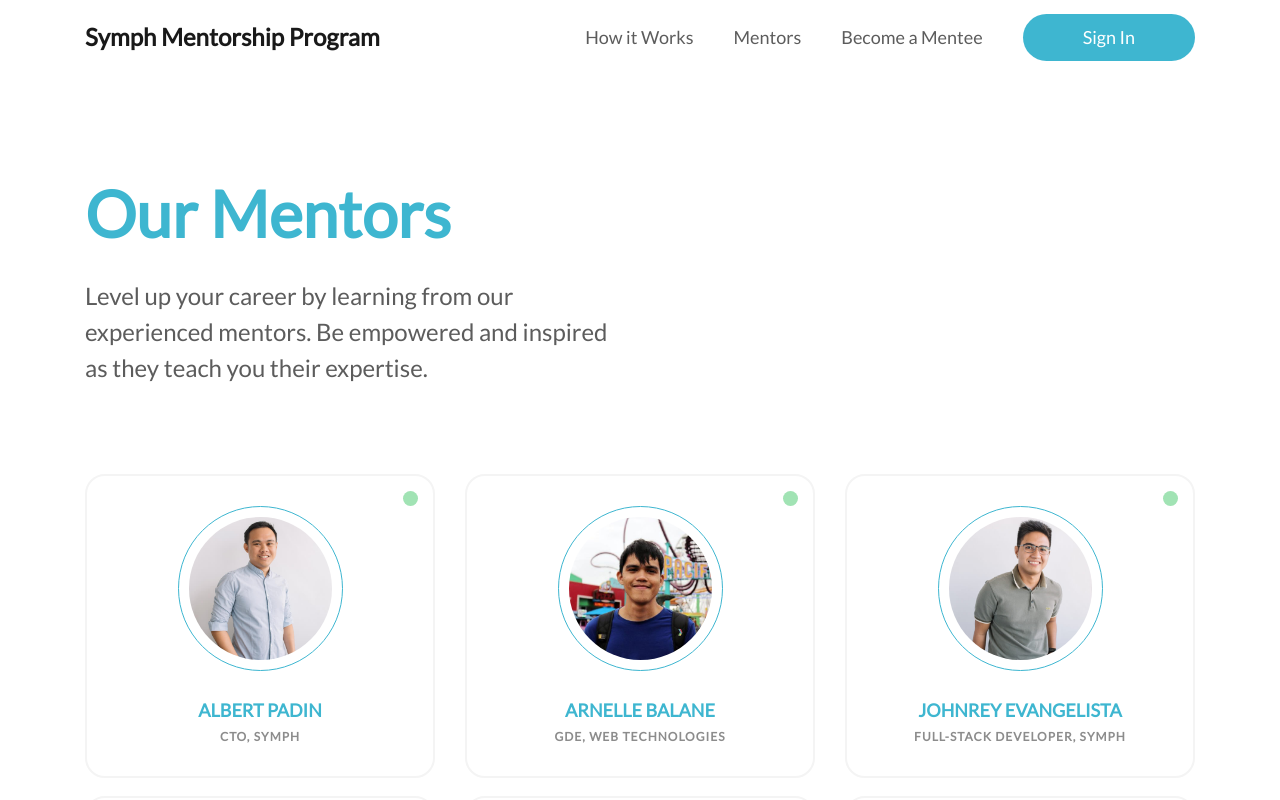
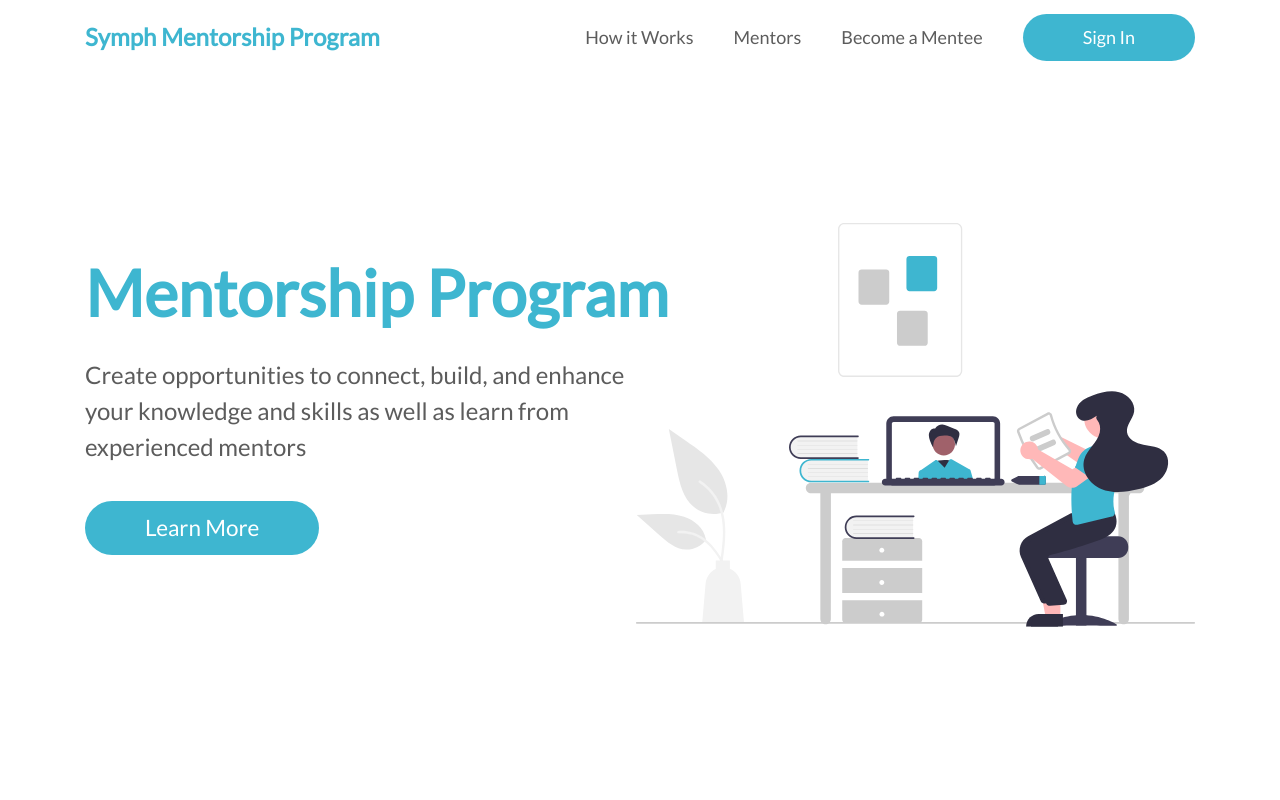
Before and after one commit to ramidem/symph-mentorship-program, a React (Create React App) app: page / in a window 1280 px wide. Shown: the top 800 px of the page. Built offline with nearby package versions, Linux system fonts and the light colour scheme.

Commit message:
[Feature][Med] add React Router Dom

```diff
--- a/package.json
+++ b/package.json
@@ -16,6 +16,7 @@
     "react-app-rewire-hot-loader": "^2.0.1",
     "react-dom": "^17.0.2",
     "react-hot-loader": "^4.13.0",
+    "react-router-dom": "^5.2.0",
     "react-scripts": "4.0.3",
     "reactstrap": "^8.9.0",
     "styled-components": "^5.2.1",
@@ -60,6 +61,7 @@
   },
   "devDependencies": {
     "@hot-loader/react-dom": "^17.0.1",
+    "@types/react-router-dom": "^5.1.7",
     "@types/styled-components": "^5.1.9",
     "@typescript-eslint/eslint-plugin": "^4.20.0",
     "@typescript-eslint/parser": "^4.20.0",
--- a/src/App.tsx
+++ b/src/App.tsx
@@ -1,20 +1,32 @@
+import React from 'react';
+import {
+  BrowserRouter as Router,
+  Switch,
+  Route,
+} from 'react-router-dom';
 import { Container } from 'reactstrap';
 
 import Footer from './components/Footer';
-// import LandingPage from './pages/LandingPage';
+import LandingPage from './pages/LandingPage';
 import NavBar from './components/NavBar';
 import MentorsPage from './pages/MentorsPage';
 
 function App() {
   return (
-    <>
+    <Router>
       <NavBar />
       <Container>
-        {/* <LandingPage /> */}
-        <MentorsPage />
+        <Switch>
+          <Route exact path="/">
+            <LandingPage />
+          </Route>
+          <Route exact path="/mentors">
+            <MentorsPage />
+          </Route>
+        </Switch>
         <Footer />
       </Container>
-    </>
+    </Router>
   );
 }
 
--- a/src/components/NavBarMenu/MenuItems.tsx
+++ b/src/components/NavBarMenu/MenuItems.tsx
@@ -1,3 +1,5 @@
+import React from 'react';
+import { Link } from 'react-router-dom';
 import styled from 'styled-components';
 
 import { StyledButton } from '../../shared/styledComponents';
@@ -24,14 +26,20 @@ function MenuItems() {
 
   const menu = [
     { link: 'https://bit.ly/symph-mentorship', name: 'How it Works' },
-    { link: '/link1', name: 'Mentors' },
+    { link: '/mentors', name: 'Mentors' },
     { link: 'https://forms.gle/DLBTke8sBqCWLCXH7', name: 'Become a Mentee' },
   ];
 
   const menuItems = menu
     .map((item) => (
       <Item key={item.link}>
-        <a href={item.link}>{item.name}</a>
+        {item.link === '/mentors' ? (
+          <Link to={item.link}>{item.name}</Link>
+        ) : (
+          <a href={item.link} target="_blank" rel="noreferrer">
+            {item.name}
+          </a>
+        )}
       </Item>
     ))
     .concat(signInButton);
--- a/src/components/NavBarMenu/SiteTitle.tsx
+++ b/src/components/NavBarMenu/SiteTitle.tsx
@@ -1,3 +1,5 @@
+import React from 'react';
+import { Link } from 'react-router-dom';
 import { NavbarBrand } from 'reactstrap';
 import styled from 'styled-components';
 
@@ -12,8 +14,8 @@ const Title = styled(NavbarBrand)`
 
 function SiteTitle() {
   return (
-    <Title href="/">
-      Symph Mentorship Program
+    <Title>
+      <Link to="/">Symph Mentorship Program</Link>
     </Title>
   );
 }
```
Also changed, not shown: 1 other file (tests, documents, lock files or other folders).
